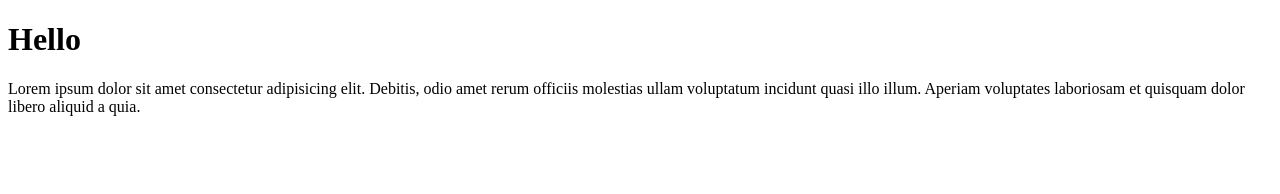
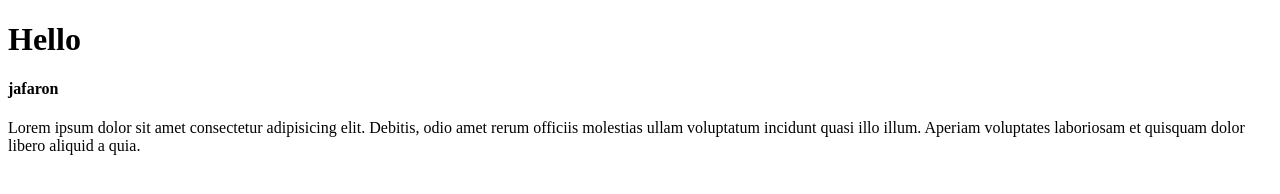
Before and after one commit to jafaron/git-test-2, a plain HTML site: page index.html in a window 1280 px wide. Drawn offline with Linux system fonts and the light colour scheme.

Commit message:
menambahkan h4

```diff
--- a/index.html
+++ b/index.html
@@ -8,6 +8,7 @@
 </head>
 <body>
     <h1>Hello</h1>
+    <h4>jafaron</h4>
     <p>Lorem ipsum dolor sit amet consectetur adipisicing elit. Debitis, odio amet rerum officiis molestias ullam voluptatum incidunt quasi illo illum. Aperiam voluptates laboriosam et quisquam dolor libero aliquid a quia.</p>
 </body>
 </html>
```
